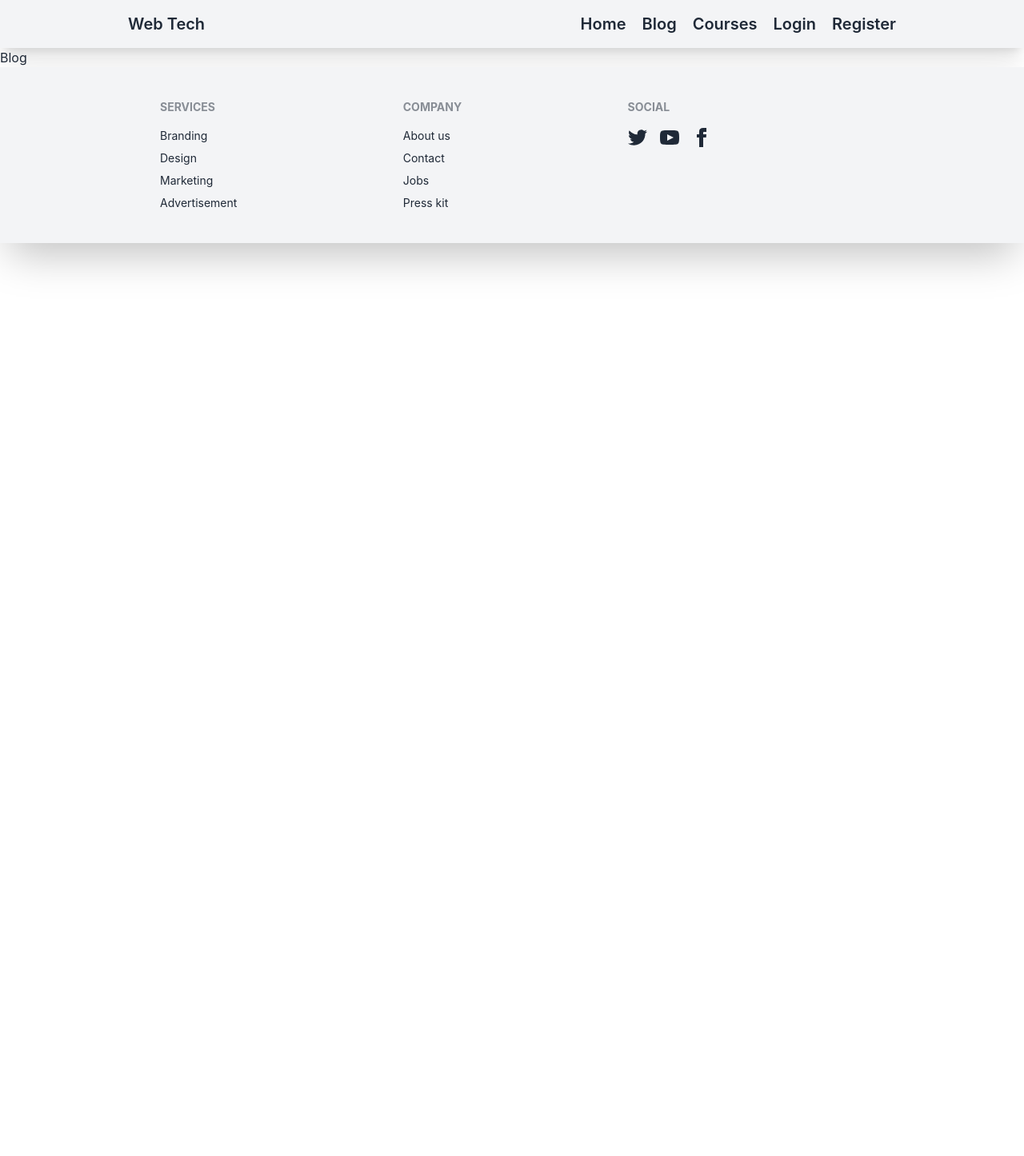
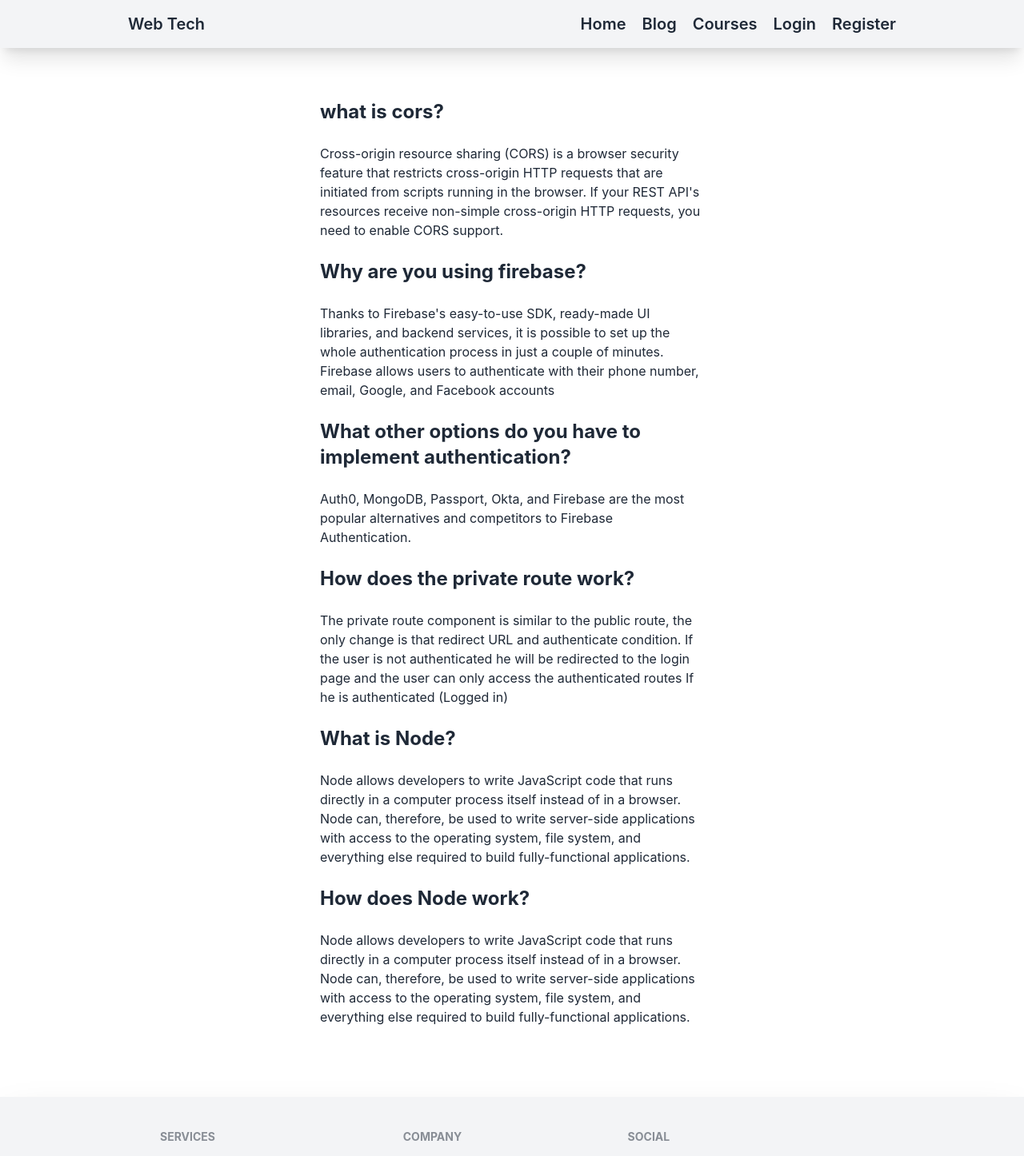
Before and after one commit to Md-Pervez-Hossain/web-learning-platform, a React (Create React App) app: page /blog in a window 1280 px wide. Shown: the top 1446 px of the page at 80% size. Before the commit the page ends 800 px from the top, so only its background shows below. Built offline with nearby package versions, Linux system fonts and the light colour scheme; no server answers.

Commit message:
blog section add

```diff
--- a/src/Components/Blog/Blog.js
+++ b/src/Components/Blog/Blog.js
@@ -2,8 +2,65 @@ import React from "react";
 
 const Blog = () => {
   return (
-    <div>
-      <h2>Blog</h2>
+    <div className="md:w-2/5 mx-auto py-16 px-4">
+      <h2 className="text-2xl font-bold">what is cors?</h2>
+      <br />
+      <p>
+        Cross-origin resource sharing (CORS) is a browser security feature that
+        restricts cross-origin HTTP requests that are initiated from scripts
+        running in the browser. If your REST API's resources receive non-simple
+        cross-origin HTTP requests, you need to enable CORS support.
+      </p>
+      <br />
+      <h2 className="text-2xl font-bold">Why are you using firebase?</h2>
+      <br />
+      <p>
+        Thanks to Firebase's easy-to-use SDK, ready-made UI libraries, and
+        backend services, it is possible to set up the whole authentication
+        process in just a couple of minutes. Firebase allows users to
+        authenticate with their phone number, email, Google, and Facebook
+        accounts
+      </p>
+      <br />
+      <h2 className="text-2xl font-bold">
+        What other options do you have to implement authentication?
+      </h2>
+      <br />
+      <p>
+        Auth0, MongoDB, Passport, Okta, and Firebase are the most popular
+        alternatives and competitors to Firebase Authentication.
+      </p>
+      <br />
+      <h2 className="text-2xl font-bold">How does the private route work?</h2>
+      <br />
+      <p>
+        The private route component is similar to the public route, the only
+        change is that redirect URL and authenticate condition. If the user is
+        not authenticated he will be redirected to the login page and the user
+        can only access the authenticated routes If he is authenticated (Logged
+        in)
+      </p>
+      <br />
+      <h2 className="text-2xl font-bold">What is Node?</h2>
+      <br />
+      <p>
+        Node allows developers to write JavaScript code that runs directly in a
+        computer process itself instead of in a browser. Node can, therefore, be
+        used to write server-side applications with access to the operating
+        system, file system, and everything else required to build
+        fully-functional applications.
+      </p>
+      <br />
+      <h2 className="text-2xl font-bold">How does Node work?</h2>
+      <br />
+      <p>
+        Node allows developers to write JavaScript code that runs directly in a
+        computer process itself instead of in a browser. Node can, therefore, be
+        used to write server-side applications with access to the operating
+        system, file system, and everything else required to build
+        fully-functional applications.
+      </p>
+      <br />
     </div>
   );
 };
--- a/src/Components/CheckOut/CheckOut.js
+++ b/src/Components/CheckOut/CheckOut.js
@@ -6,7 +6,7 @@ const CheckOut = () => {
   const course = useLoaderData();
   const { id, picture, name, description, phone, email, price } = course;
   return (
-    <div className=" bg-gray-100  py-16">
+    <div className=" bg-gray-100  py-16 px-4">
       <div className="md:w-2/5 mx-auto ">
         <div>
           <img src={picture} alt="" />
@@ -15,13 +15,11 @@ const CheckOut = () => {
             Id: <span>{id}</span>
           </p>
           <p className="font-bold">
-            For Premium Access You need to pay
-            <span className="bg-primary rounded p-3 ml-3 text-white ">
-              $ {price}
-            </span>
+            For Premium Access You need to pay :
+            <span className="text-primary "> $ {price}</span>
           </p>
         </div>
-        <div className="pt-32">
+        <div className="md:pt-32 pt-16">
           <Form></Form>
         </div>
       </div>
--- a/src/Components/Courses/DetailsCourse.js
+++ b/src/Components/Courses/DetailsCourse.js
@@ -26,7 +26,7 @@ const DetailsCourse = () => {
             </button>
           </Link>
           <Link to={`/checkout/${id}`}>
-            <button className="bg-white shadow-xl px-3 py-2 my-2 font-bold ml-2">
+            <button className="bg-white shadow-xl px-3 py-2 my-2 font-bold md:ml-2">
               Get premium access
             </button>
           </Link>
--- a/src/Components/Form/Form.js
+++ b/src/Components/Form/Form.js
@@ -110,7 +110,7 @@ const Form = () => {
         </div>
         <button
           type="submit"
-          class="text-white bg-blue-700 hover:bg-blue-800 focus:ring-4 focus:outline-none focus:ring-blue-300 font-medium rounded-lg text-sm w-full sm:w-auto px-5 py-2.5 text-center dark:bg-blue-600 dark:hover:bg-blue-700 dark:focus:ring-blue-800"
+          class="text-white bg-primary focus:ring-4 focus:outline-none focus:ring-blue-300 font-medium rounded-lg text-sm w-full sm:w-auto px-5 py-2.5 text-center dark:bg-blue-600 dark:hover:bg-blue-700 dark:focus:ring-blue-800"
         >
           Submit
         </button>
```
